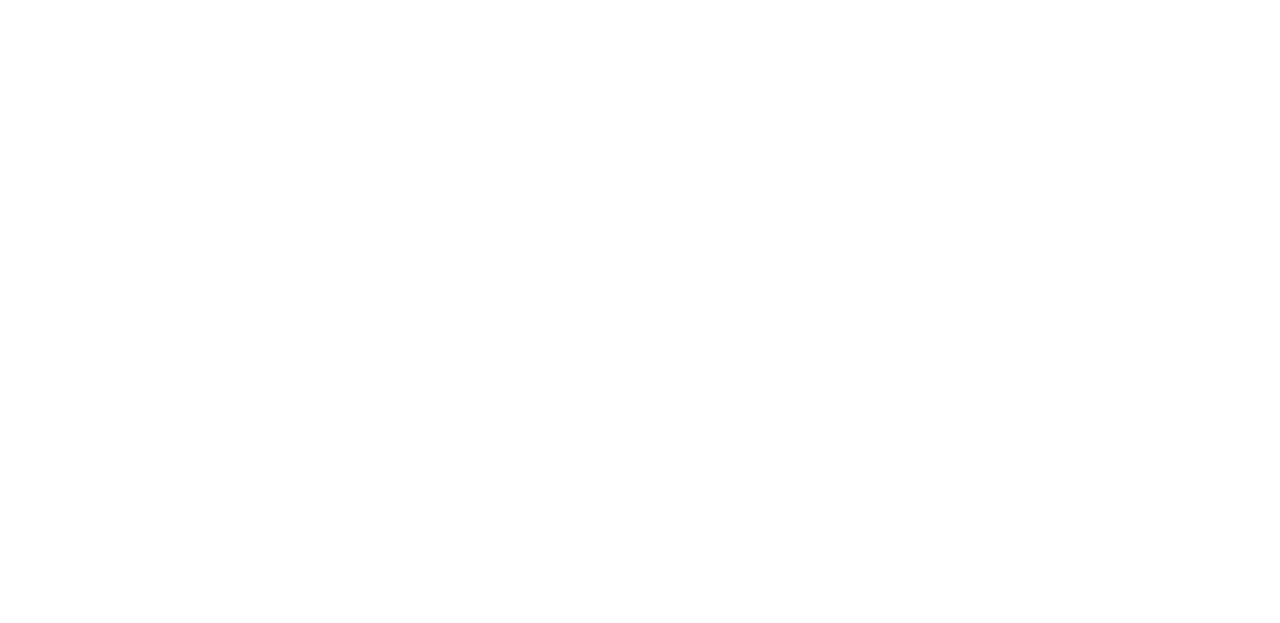
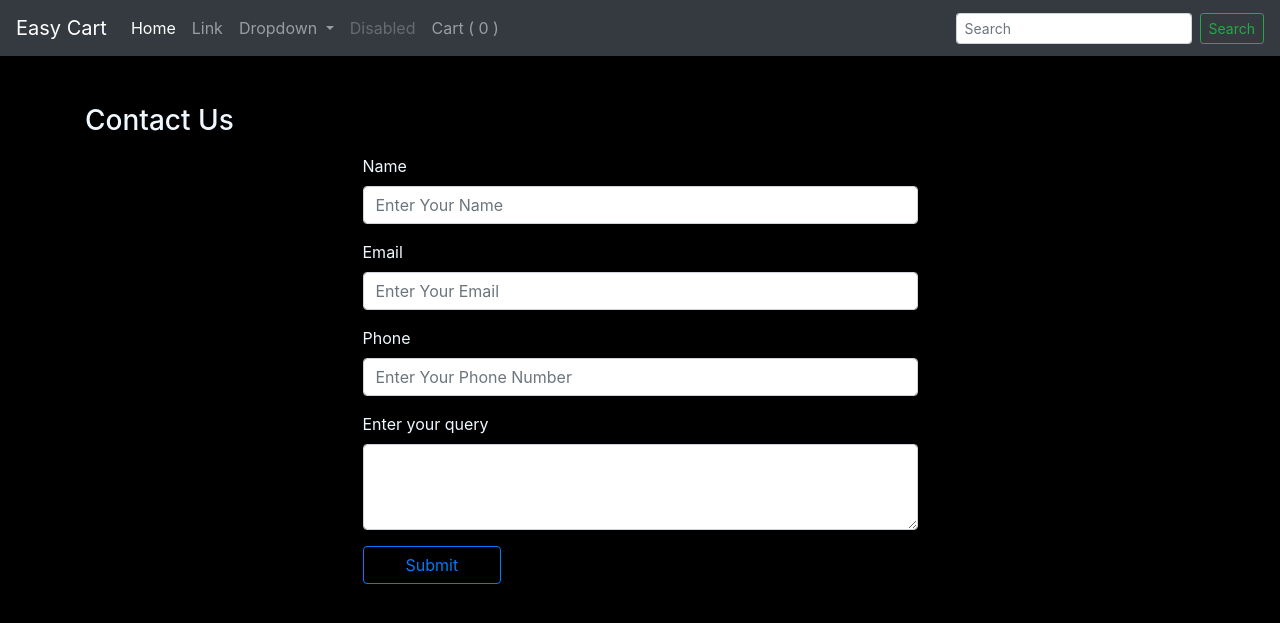
Before and after one commit to pranjalvarshney/E-com-site, a Django app: page /contact/ in a window 1280 px wide. Before the commit the part shown is empty. Shown: the top 623 px of the page. Run offline with Django 3.2, Linux system fonts and the light colour scheme; some libraries are stand-ins or nearby versions.

Commit message:
contact page created

```diff
--- a/shop/admin.py
+++ b/shop/admin.py
@@ -1,6 +1,7 @@
 from django.contrib import admin
-from .models import Product
+from .models import Product, Contact
 
 # Register your models here.
 
 admin.site.register(Product)
+admin.site.register(Contact)
--- a/shop/templates/contact.html
+++ b/shop/templates/contact.html
@@ -0,0 +1,34 @@
+{% extends 'layout.html' %}
+
+{% block title %} Contact {% endblock %}
+
+{% block body %}
+
+    <div class="container my-5">
+
+        <h3 >Contact Us</h3>
+         <p></p>
+        <form class="mt-3  mx-auto w-50" action="/contact/" method="POST">  {% csrf_token %}
+            <div class="form-group">
+                <label for="name">Name</label>
+                <input type="text" class="form-control" id="name" name='name' placeholder="Enter Your Name">
+              </div>
+              <div class="form-group">
+                <label for="name">Email</label>
+                <input type="email" class="form-control" id="email" name='email' placeholder="Enter Your Email">
+              </div>
+
+                <div class="form-group">
+                <label for="name">Phone</label>
+                <input type="tel" class="form-control" id="phone" name='phone' placeholder="Enter Your Phone Number">
+              </div>
+
+              <div class="form-group">
+                <label for="query">Enter your query</label>
+                <textarea class="form-control" id="query" name="query" rows="3"></textarea>
+              </div>
+            <button class="w-25 btn btn-outline-primary ">Submit</button>
+        </form>
+    </div>
+
+{% endblock %}
--- a/shop/views.py
+++ b/shop/views.py
@@ -1,6 +1,6 @@
 from django.shortcuts import render
 from django.http import HttpResponse
-from . models import Product
+from . models import Product,Contact
 from math import ceil
 
 def shop(req):
@@ -25,6 +25,14 @@
 
 
 def contact(req):
+    if req.method == "POST":
+        print(req)
+        name = req.POST.get('name','')
+        email = req.POST.get('email','')
+        phone = req.POST.get('phone','')
+        query = req.POST.get('query','')
+        contact = Contact(name=name,email=email,phone=phone,query=query)
+        contact.save()
     return render(req,'contact.html')
 
 
```
Also changed, not shown: shop/models.py (+11 -0 lines), shop/templates/index.html (+5 -6 lines), db.sqlite3, shop/migrations/0004_contact.py (added).
